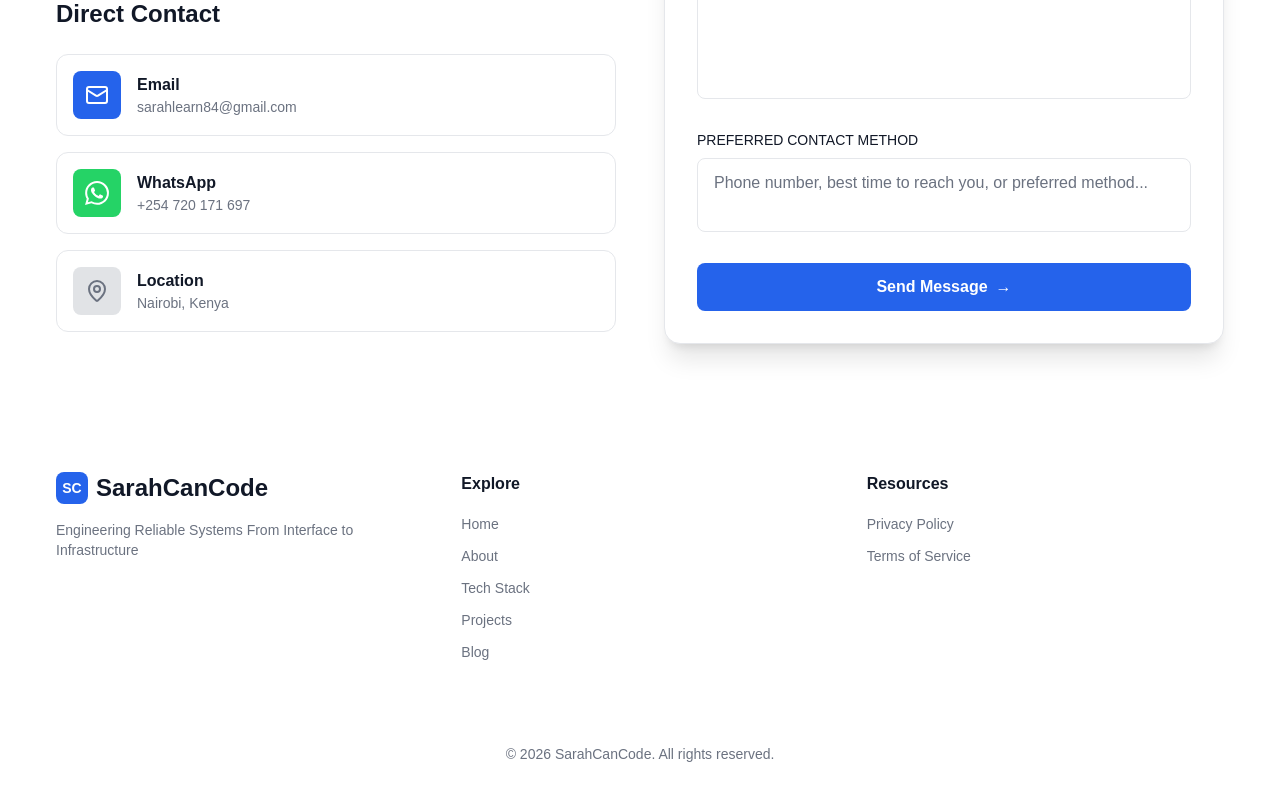
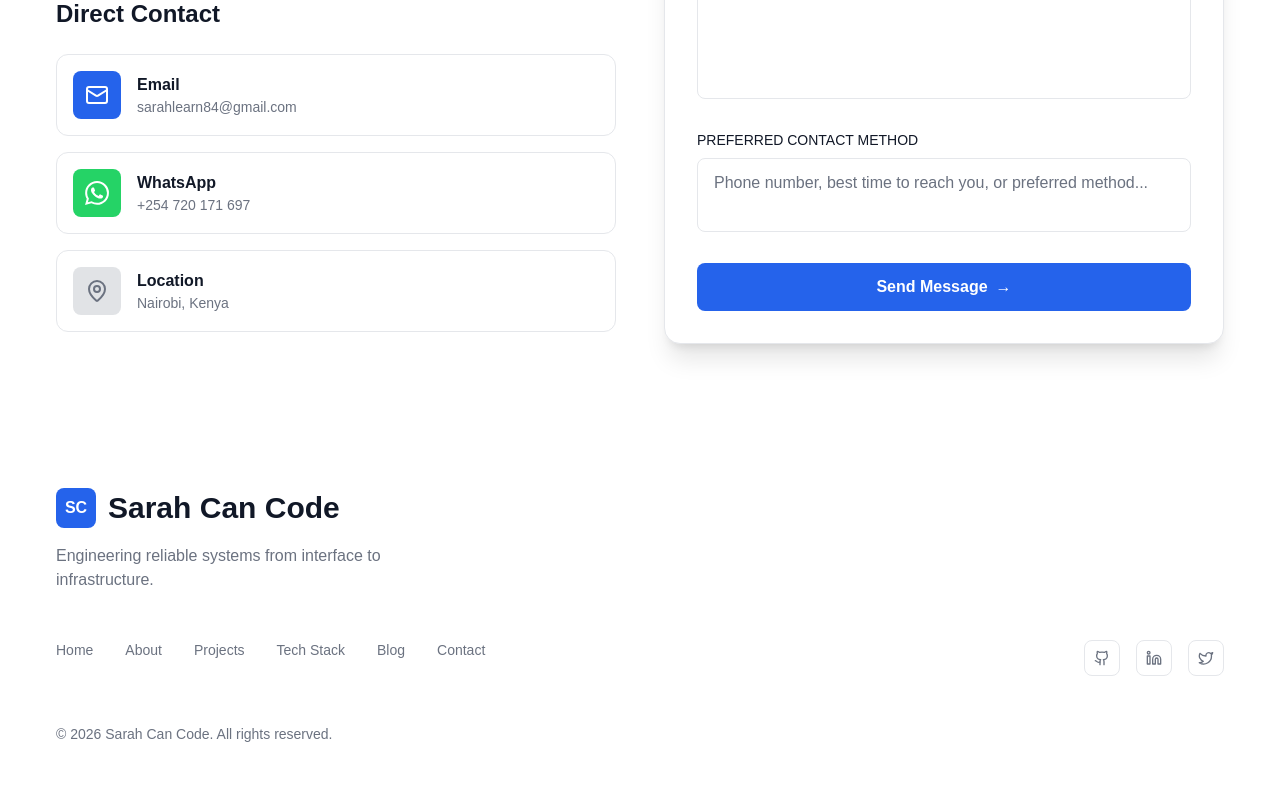
Before and after one commit to SarahWanjiru/sarahcancode, a Next.js app: page / in a window 1280 px wide. Shown: the part 3023-3823 px from the top of the page. Built offline with nearby package versions, Linux system fonts and the light colour scheme.

Commit message:
feat(footer): refactor layout and add social links

```diff
--- a/app/components/Footer.tsx
+++ b/app/components/Footer.tsx
@@ -1,99 +1,78 @@
+import { Github, Linkedin, Twitter } from "lucide-react";
+
 export default function Footer() {
   return (
     <footer className="bg-bg-primary">
-      <div className="max-w-7xl mx-auto px-4 sm:px-6 py-8 sm:py-12">
-        <div className="grid sm:grid-cols-2 md:grid-cols-3 gap-8 sm:gap-12 mb-8 sm:mb-12">
-          {/* Brand Section */}
-          <div>
-            <div className="flex items-center gap-2 mb-4">
-              <div className="w-8 h-8 bg-accent rounded-lg flex items-center justify-center text-white text-sm font-bold">
+      <div className="max-w-7xl mx-auto px-4 sm:px-6 py-16">
+
+        {/* Top — brand statement */}
+        <div className="mb-12">
+          <div className="flex items-center gap-3 mb-4">
+            <div className="w-10 h-10 bg-accent rounded-lg flex items-center justify-center text-white font-bold">
               SC
             </div>
-              <span className="text-2xl font-bold text-text-primary">
-                SarahCanCode
-              </span>
+            <span className="text-3xl font-bold text-text-primary">Sarah Can Code</span>
           </div>
-            <p className="text-text-secondary text-sm">
-              Engineering Reliable Systems From Interface to Infrastructure
+          <p className="text-text-secondary max-w-sm">
+            Engineering reliable systems from interface to infrastructure.
           </p>
         </div>
 
-          {/* Explore Links */}
-          <div>
-            <h3 className="font-bold text-text-primary mb-4">Explore</h3>
-            <ul className="space-y-2">
-              <li>
+        {/* Middle — links + socials */}
+        <div className="flex flex-col sm:flex-row justify-between gap-10 mb-12">
+
+          {/* Nav links */}
+          <div className="flex flex-wrap gap-x-8 gap-y-3">
+            {[
+              { label: "Home", href: "/" },
+              { label: "About", href: "/#about" },
+              { label: "Projects", href: "/#projects" },
+              { label: "Tech Stack", href: "/#tech-stack" },
+              { label: "Blog", href: "/blog" },
+              { label: "Contact", href: "/#contact" },
+            ].map(({ label, href }) => (
               <a
-                  href="/"
+                key={label}
+                href={href}
                 className="text-text-secondary hover:text-accent text-sm transition-colors"
               >
-                  Home
+                {label}
               </a>
-              </li>
-              <li>
-                <a
-                  href="/#about"
-                  className="text-text-secondary hover:text-accent text-sm transition-colors"
-                >
-                  About
-                </a>
-              </li>
-              <li>
-                <a
-                  href="/#tech-stack"
-                  className="text-text-secondary hover:text-accent text-sm transition-colors"
-                >
-                  Tech Stack
-                </a>
-              </li>
-              <li>
-                <a
-                  href="/#projects"
-                  className="text-text-secondary hover:text-accent text-sm transition-colors"
-                >
-                  Projects
-                </a>
-              </li>
-              <li>
-                <a
-                  href="/blog"
-                  className="text-text-secondary hover:text-accent text-sm transition-colors"
-                >
-                  Blog
-                </a>
-              </li>
-            </ul>
+            ))}
           </div>
 
-          {/* Resources Links */}
-          <div>
-            <h3 className="font-bold text-text-primary mb-4">Resources</h3>
-            <ul className="space-y-2">
-              <li>
+          {/* Social icons */}
+          <div className="flex items-center gap-4">
             <a
-                  href="#"
-                  className="text-text-secondary hover:text-accent text-sm transition-colors"
+              href="https://github.com/SarahWanjiru"
+              target="_blank"
+              rel="noopener noreferrer"
+              className="w-9 h-9 rounded-lg border border-border flex items-center justify-center text-text-secondary hover:text-accent hover:border-accent transition-colors"
             >
-                  Privacy Policy
+              <Github className="w-4 h-4" />
             </a>
-              </li>
-              <li>
             <a
-                  href="#"
-                  className="text-text-secondary hover:text-accent text-sm transition-colors"
+              href="https://www.linkedin.com/in/sarahndungu"
+              target="_blank"
+              rel="noopener noreferrer"
+              className="w-9 h-9 rounded-lg border border-border flex items-center justify-center text-text-secondary hover:text-accent hover:border-accent transition-colors"
             >
-                  Terms of Service
+              <Linkedin className="w-4 h-4" />
             </a>
-              </li>
-            </ul>
+            <a
+              href="https://x.com/shirawbedan"
+              target="_blank"
+              rel="noopener noreferrer"
+              className="w-9 h-9 rounded-lg border border-border flex items-center justify-center text-text-secondary hover:text-accent hover:border-accent transition-colors"
+            >
+              <Twitter className="w-4 h-4" />
+            </a>
           </div>
         </div>
 
-        {/* Bottom Bar */}
-        <div className="pt-8 flex flex-col  justify-between items-center gap-4">
-          <p className="text-text-secondary text-sm">
-            © {new Date().getFullYear()} SarahCanCode. All rights reserved.
-          </p>
+        {/* Bottom bar */}
+        <div className="flex flex-col sm:flex-row justify-between items-center gap-3 text-text-secondary text-sm">
+          <p>© {new Date().getFullYear()} Sarah Can Code. All rights reserved.</p>
         </div>
       </div>
     </footer>
```
Lines whose indentation alone changed are shown as unchanged.
